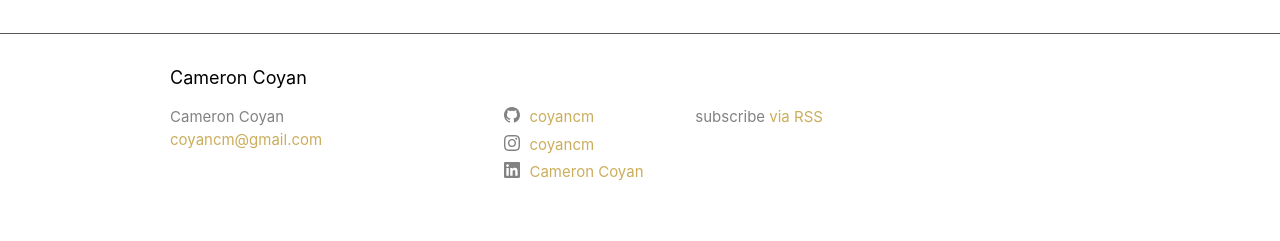
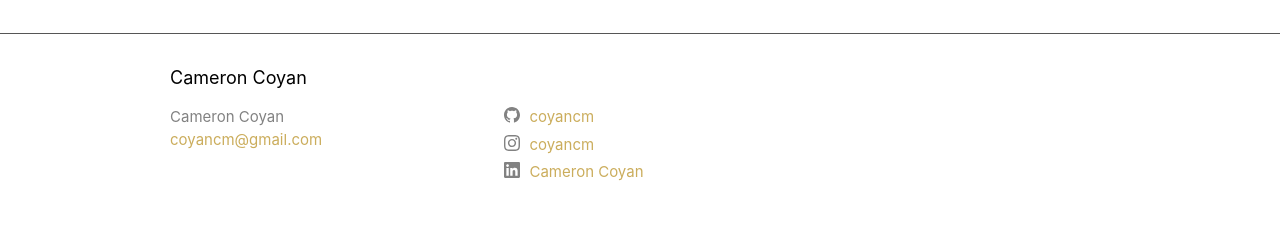
Before and after one commit to coyancm/blog-site, a Jekyll site: the page built from index.markdown, in a window 1280 px wide. Shown: the part 719-960 px from the top of the page. Built offline with Jekyll 4.4.1, drawn with Linux system fonts in a browser that asks for light colours.

Commit message:
Updated Meta
Also we dropped the RSS feed (for now)

```diff
--- a/_config.yml
+++ b/_config.yml
@@ -21,7 +21,7 @@
 title: Cameron Coyan
 email: coyancm@gmail.com
 description: >- # this means to ignore newlines until "baseurl:"
-  A blog site about learning new skills together.
+  The portfolio site and blog of Cameron Coyan.
 baseurl: "" # the subpath of your site, e.g. /blog
 url: "" # the base hostname & protocol for your site, e.g. http://example.com
 instagram_username: coyancm
--- a/_includes/footer.html
+++ b/_includes/footer.html
@@ -25,9 +25,7 @@
         {%- include social.html -%}
       </div>
 
-      <div class="footer-col footer-col-3">
-        <p class="rss-subscribe">subscribe <a href="{{ "/feed.xml" | relative_url }}">via RSS</a></p>
-      </div>
+
     </div>
 
   </div>
```
